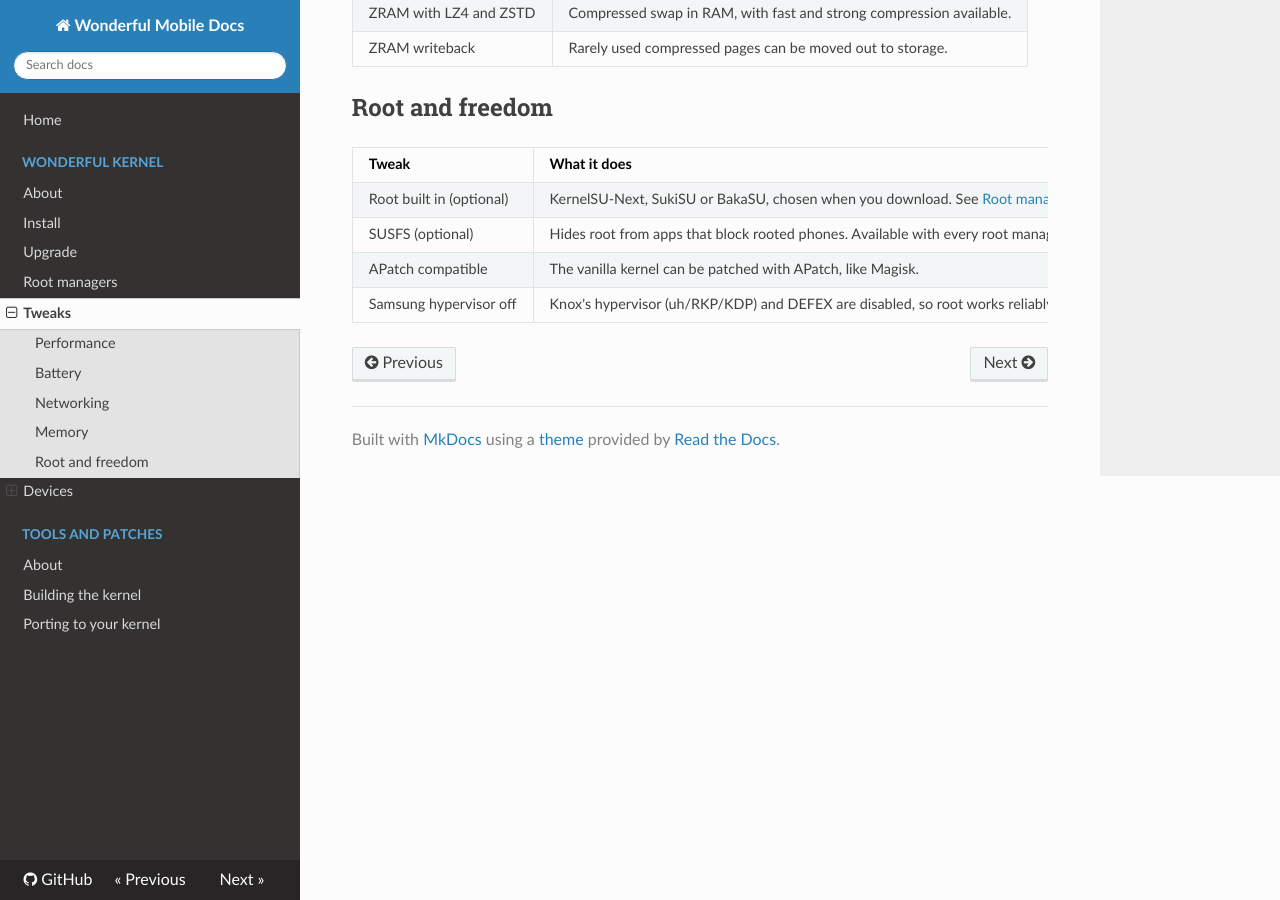
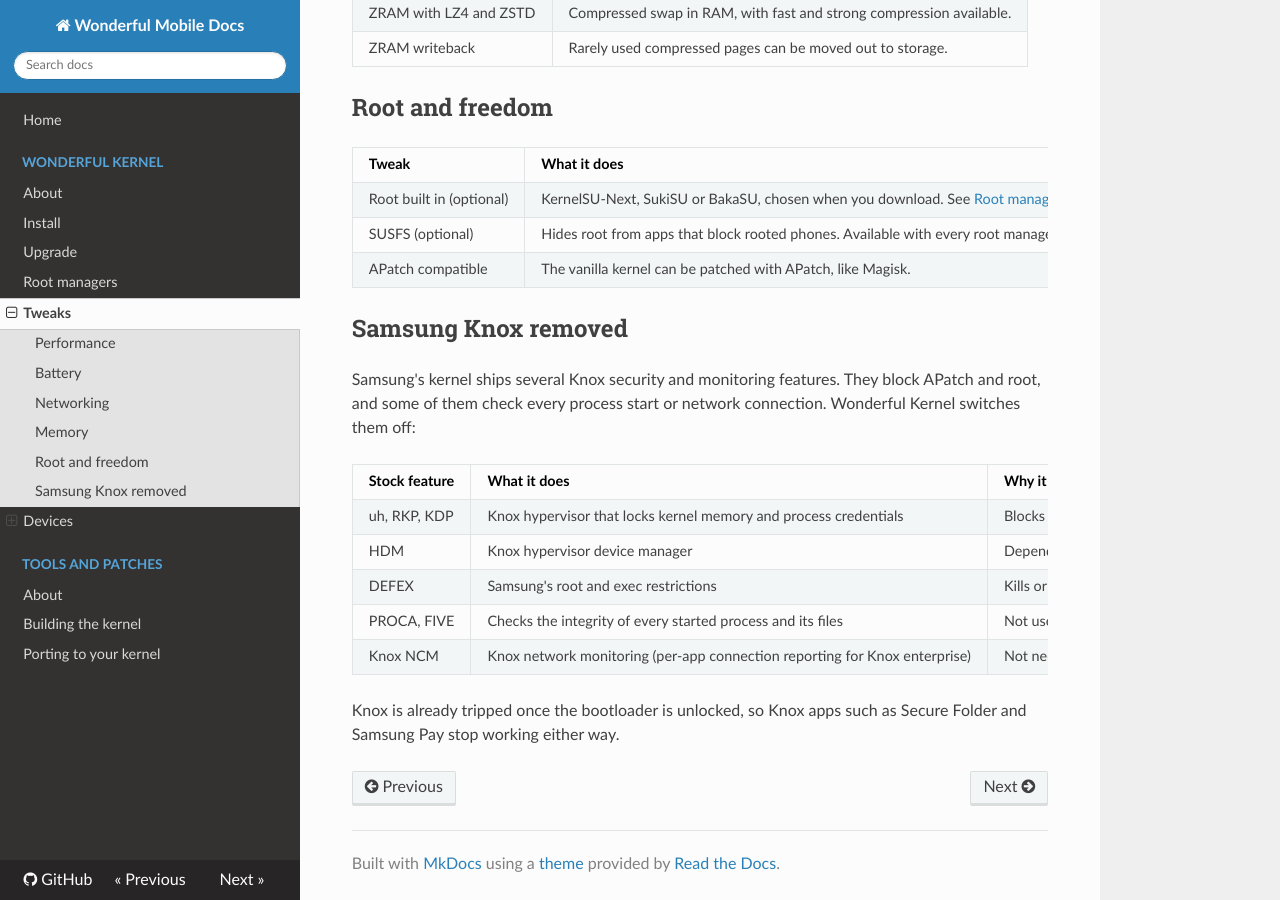
Before and after one commit to wonderful-mobile/docs, an MkDocs documentation site: the page built from docs/wonderful-kernel/tweaks.md, in a window 1280 px wide and 900 px high, scrolled down 1185 px. Built offline with MkDocs 1.6.1, drawn with Linux system fonts in a browser that asks for light colours; nearby versions of some CDN libraries.

Commit message:
Move supported phones into Wonderful Kernel, document Knox removal
Home page now only covers Wonderful Mobile. Supported phones and the
device request form live on the Wonderful Kernel page. Add the removed
Samsung Knox kernel features (uh/RKP/KDP, HDM, DEFEX, PROCA, FIVE, Knox
NCM) to the features and tweaks.

```diff
--- a/docs/wonderful-kernel/tweaks.md
+++ b/docs/wonderful-kernel/tweaks.md
@@ -48,4 +48,20 @@ change is chosen so Samsung's own drivers and modules keep working.
 | Root built in (optional) | KernelSU-Next, SukiSU or BakaSU, chosen when you download. See [Root managers](root-managers.md). |
 | SUSFS (optional) | Hides root from apps that block rooted phones. Available with every root manager. See [SUSFS](root-managers.md#susfs). |
 | APatch compatible | The vanilla kernel can be patched with APatch, like Magisk. |
-| Samsung hypervisor off | Knox's hypervisor (uh/RKP/KDP) and DEFEX are disabled, so root works reliably. |
+
+## Samsung Knox removed
+
+Samsung's kernel ships several Knox security and monitoring features. They
+block APatch and root, and some of them check every process start or network
+connection. Wonderful Kernel switches them off:
+
+| Stock feature | What it does | Why it is off |
+|---|---|---|
+| uh, RKP, KDP | Knox hypervisor that locks kernel memory and process credentials | Blocks APatch and root from changing credentials |
+| HDM | Knox hypervisor device manager | Depends on the hypervisor |
+| DEFEX | Samsung's root and exec restrictions | Kills or blocks root processes |
+| PROCA, FIVE | Checks the integrity of every started process and its files | Not useful once the system is modified, and runs on every process start |
+| Knox NCM | Knox network monitoring (per-app connection reporting for Knox enterprise) | Not needed outside managed work phones, and runs on every network connection |
+
+Knox is already tripped once the bootloader is unlocked, so Knox apps such as
+Secure Folder and Samsung Pay stop working either way.
```
Also changed, not shown: docs/wonderful-kernel/index.md (+1 -0 lines), docs/wonderful-kernel/samsung-a23xq.md (+2 -2 lines), website/pages/index.md (+0 -19 lines), website/pages/wonderful-kernel.md (+8 -1 lines).
